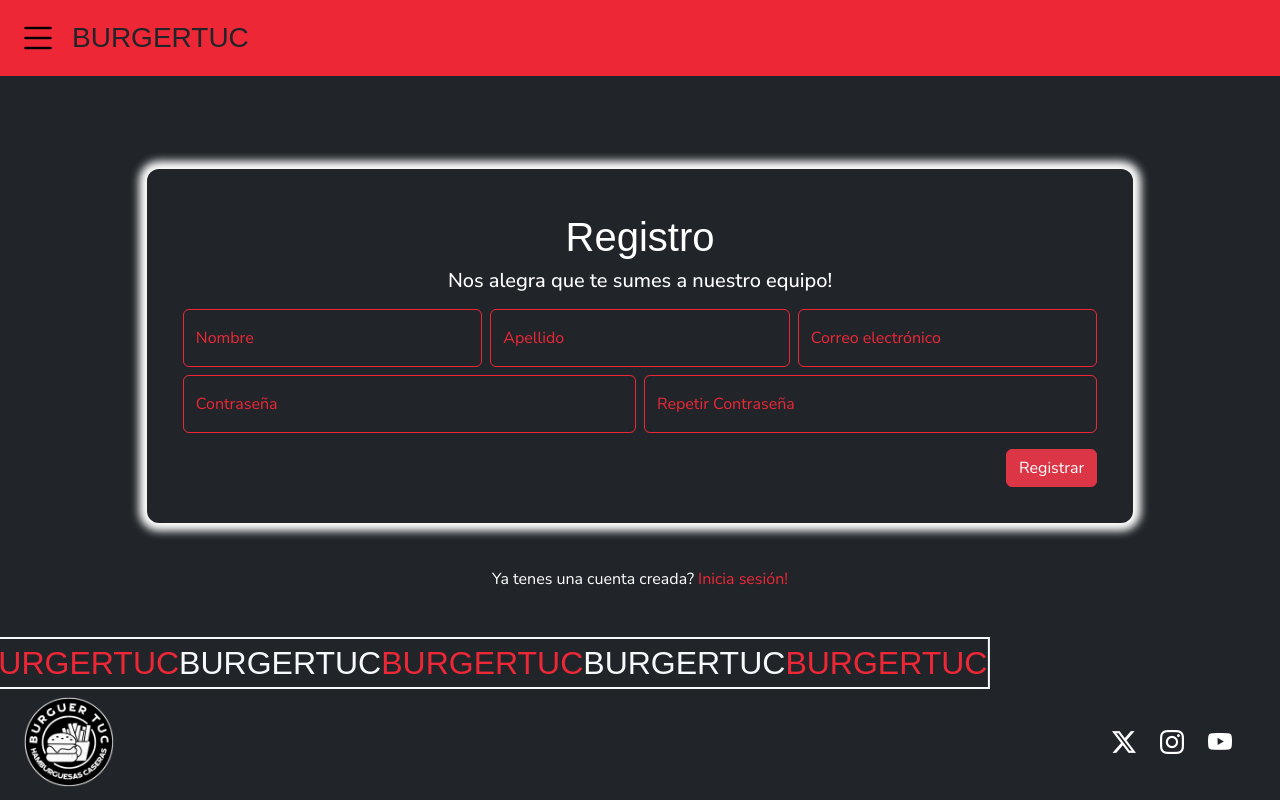
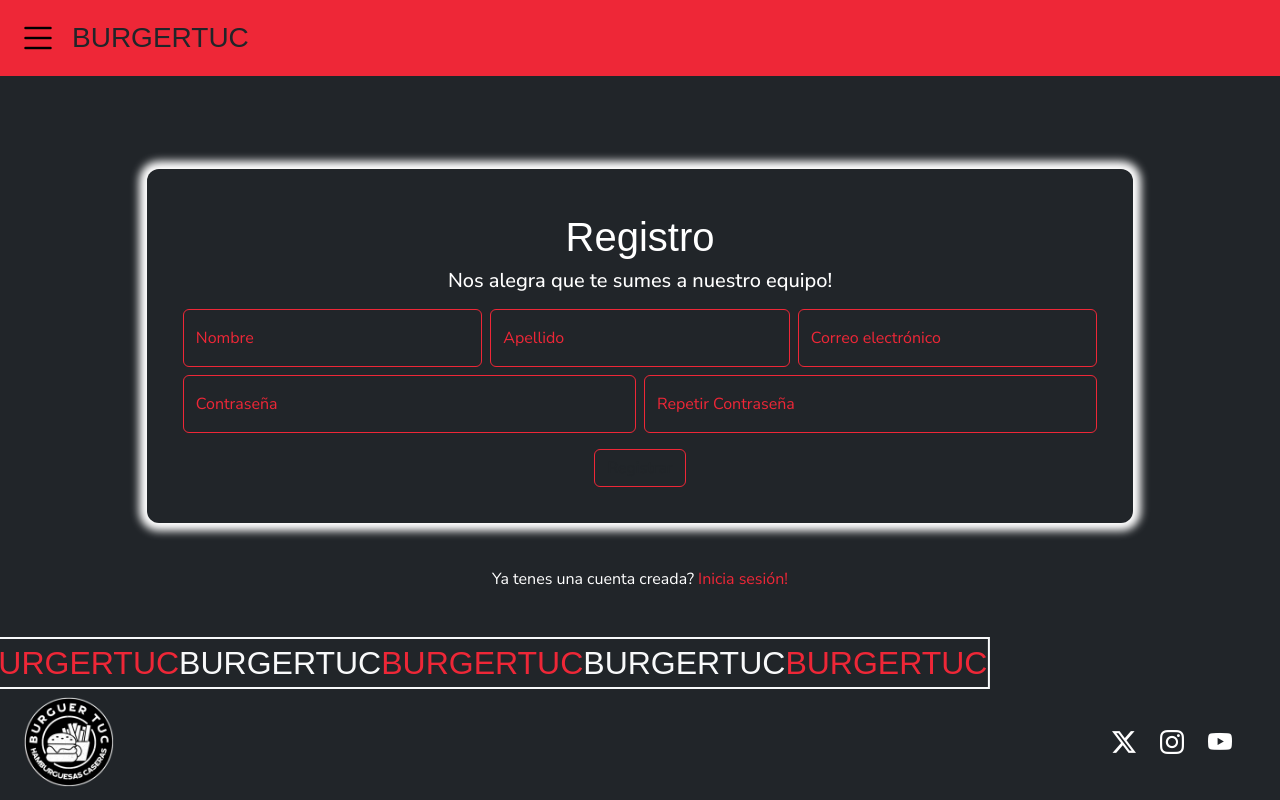
Before and after one commit to ignaciolencina/proyecto-final-grupo1-frontend, a React (Vite) app: page /register in a window 1280 px wide. Shown: the top 800 px of the page. Built offline with nearby package versions, Linux system fonts and the light colour scheme; no server answers; a web font is replaced by a local one.

Commit message:
ajustes de estilos

```diff
--- a/src/components/Login/LoginForm.jsx
+++ b/src/components/Login/LoginForm.jsx
@@ -82,7 +82,7 @@
         type="password"
       />
       <div className="text-center mt-4">
-        <button className="btn text-light login-btn" type="submit">
+        <button className="btn login-btn" type="submit">
           Iniciar sesion
         </button>
       </div>
--- a/src/components/Register/RegisterForm.jsx
+++ b/src/components/Register/RegisterForm.jsx
@@ -151,8 +151,8 @@
           type="password"
         />
       </div>
-      <div className="text-end mt-3">
-        <button className="btn btn-danger" type="submit">
+      <div className="text-center mt-3">
+        <button className="btn register-btn" type="submit">
           Registrar
         </button>
       </div>
--- a/src/views/Login/loginStyle.css
+++ b/src/views/Login/loginStyle.css
@@ -71,6 +71,7 @@
 
   .login-btn {
     border: solid 1px var(--color-claro) !important;
+    color: var(--color-claro);
   }
 
   .login-btn:hover {
--- a/src/views/Register/RegisterStyle.css
+++ b/src/views/Register/RegisterStyle.css
@@ -48,6 +48,12 @@
     color: var(--color-detalles);
   }
 
+  .register-btn {
+    border: solid 1px var(--color-detalles) !important;
+    color: var(--color-detalles);
+  }
+
+  /*
   .alert-block{
       background-color: #23cab969;
       border-radius: 0.5rem;
@@ -65,3 +71,4 @@
     .input-group .btn {
       margin-left: -1px;
     }
+*/
```
